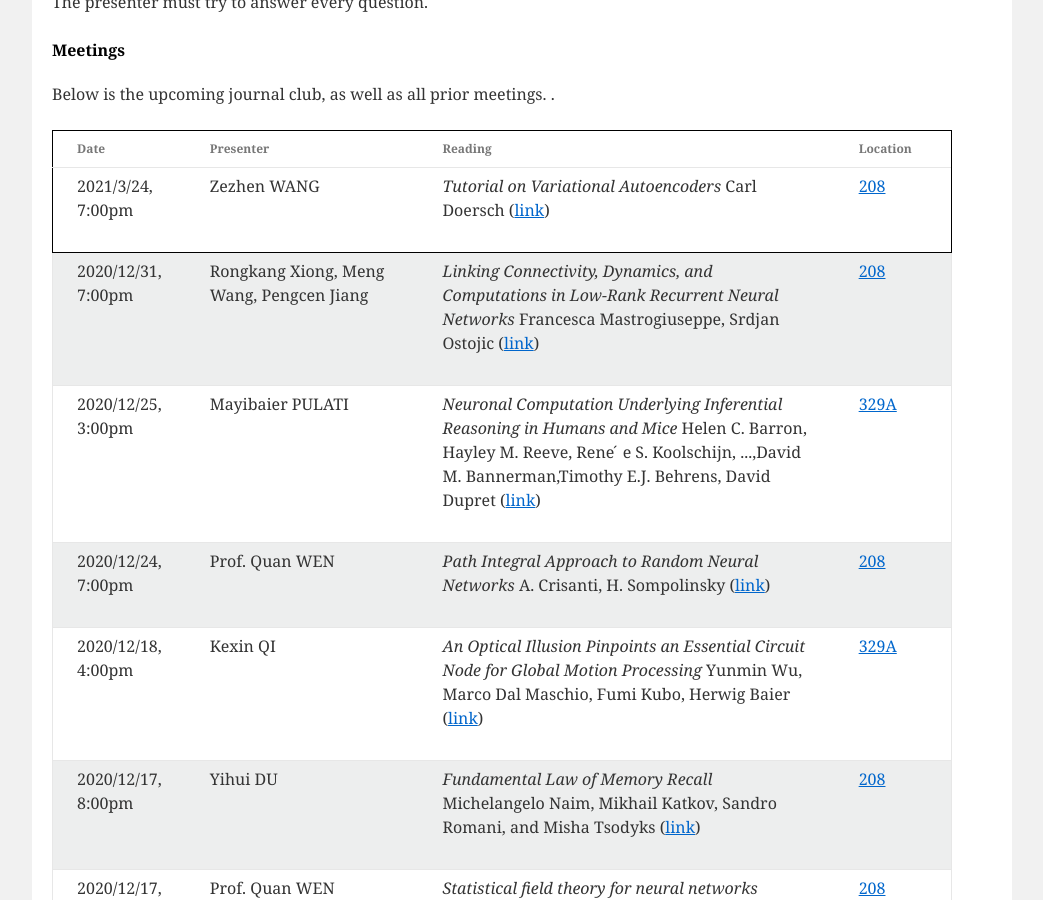
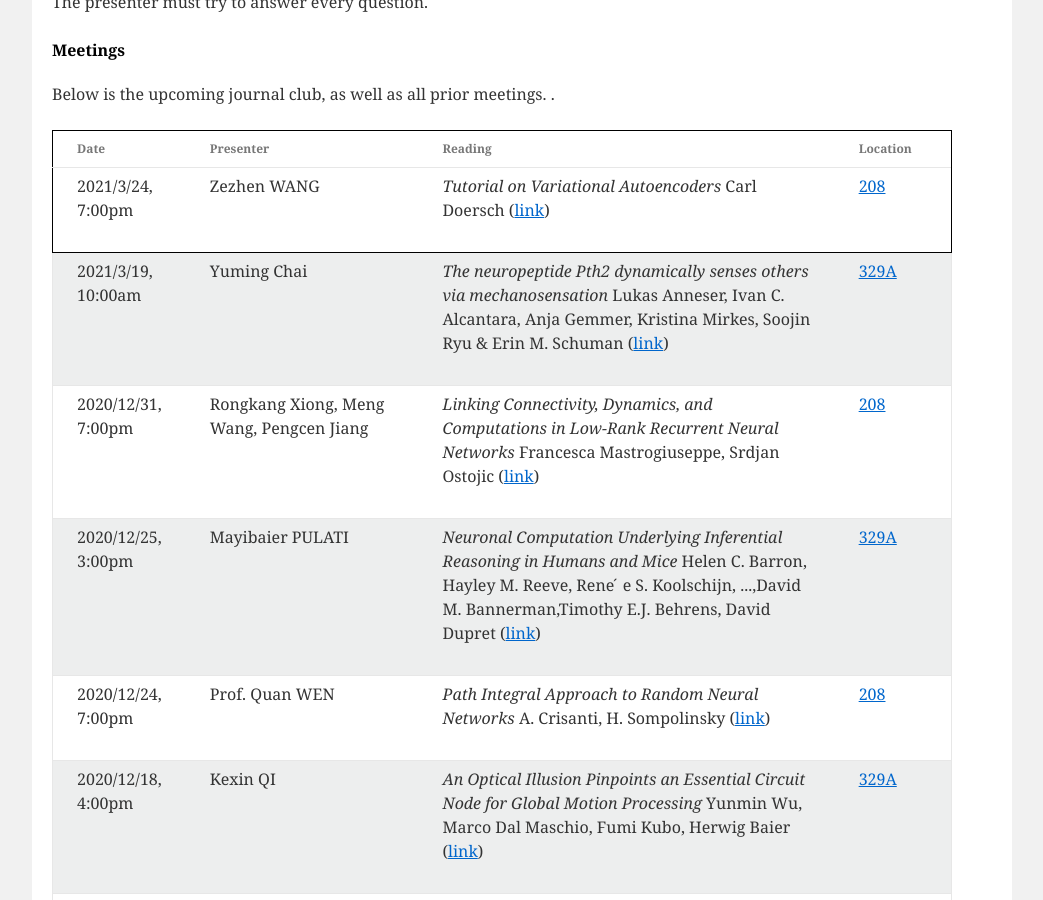
Before and after one commit to CNeuroUSTC/CNeuroUSTC.github.io, a Jekyll site: the page built from index.html, in a window 1280 px wide and 900 px high, scrolled down 964 px. Shown: the whole window, without its empty margins (118-1161 px from the left). Built offline with Jekyll 4.4.1, drawn with Linux system fonts in a browser that asks for light colours.

Commit message:
paper: "The neuropeptide Pth2 dynamically senses others via mechanosensation"    url: "https://www.nature.com/articles/s41586-020-2988-z"    pdf: "None"    authors: "Lukas Anneser, Ivan C. Alcantara, Anja Gemmer, Kristina Mirkes, Soojin Ryu & Erin M. Schuman"    location: <a href="https://map.baidu.com/search/%E4%B8%AD%E5%9B%BD%E7%A7%91%E5%AD%A6%E6%8A%80%E6%9C%AF%E5%A4%A7%E5%AD%A6(%E8%A5%BF%E6%A0%A1%E5%8C%BA)-%E7%94%9F%E5%91%BD%E7%A7%91%E5%AD%A6%E5%A4%A7%E6%A5%BC/@13054067.545,3720295.44,19z?querytype=s&da_src=shareurl&wd=%E4%B8%AD%E5%9B%BD%E7%A7%91%E5%AD%A6%E6%8A%80%E6%9C%AF%E5%A4%A7%E5%AD%A6(%E8%A5%BF%E6%A0%A1%E5%8C%BA)-%E7%94%9F%E5%91%BD%E7%A7%91%E5%AD%A6%E5%A4%A7%E6%A5%BC&c=127&src=0&wd2=%E5%90%88%E8%82%A5%E5%B8%82%E8%9C%80%E5%B1%B1%E5%8C%BA&pn=0&sug=1&l=13&b=(13043472.77821802,3712418.4285550946;13063946.357629184,3730135.2423363887)&from=webmap&biz_forward=%7B%22scaler%22:2,%22styles%22:%22pl%22%7D&sug_forward=f2f7c92a9921ecdbb54f5426&device_ratio=2">329A</a>

```diff
--- a/_data/meeting_info.yml
+++ b/_data/meeting_info.yml
@@ -5,6 +5,14 @@
   pdf: "None"
   authors: "Carl Doersch"
   location: <a href="https://map.baidu.com/search/%E4%B8%AD%E5%9B%BD%E7%A7%91%E5%AD%A6%E6%8A%80%E6%9C%AF%E5%A4%A7%E5%AD%A6(%E8%A5%BF%E6%A0%A1%E5%8C%BA)-%E7%94%9F%E5%91%BD%E7%A7%91%E5%AD%A6%E5%A4%A7%E6%A5%BC/@13054067.545,3720295.44,19z?querytype=s&da_src=shareurl&wd=%E4%B8%AD%E5%9B%BD%E7%A7%91%E5%AD%A6%E6%8A%80%E6%9C%AF%E5%A4%A7%E5%AD%A6(%E8%A5%BF%E6%A0%A1%E5%8C%BA)-%E7%94%9F%E5%91%BD%E7%A7%91%E5%AD%A6%E5%A4%A7%E6%A5%BC&c=127&src=0&wd2=%E5%90%88%E8%82%A5%E5%B8%82%E8%9C%80%E5%B1%B1%E5%8C%BA&pn=0&sug=1&l=13&b=(13043472.77821802,3712418.4285550946;13063946.357629184,3730135.2423363887)&from=webmap&biz_forward=%7B%22scaler%22:2,%22styles%22:%22pl%22%7D&sug_forward=f2f7c92a9921ecdbb54f5426&device_ratio=2">208</a>
+
+- presenter: Yuming Chai
+  date: 2021/3/19, 10:00am
+  paper: "The neuropeptide Pth2 dynamically senses others via mechanosensation"
+  url: "https://www.nature.com/articles/s41586-020-2988-z"
+  pdf: "None"
+  authors: "Lukas Anneser, Ivan C. Alcantara, Anja Gemmer, Kristina Mirkes, Soojin Ryu & Erin M. Schuman"
+  location: <a href="https://map.baidu.com/search/%E4%B8%AD%E5%9B%BD%E7%A7%91%E5%AD%A6%E6%8A%80%E6%9C%AF%E5%A4%A7%E5%AD%A6(%E8%A5%BF%E6%A0%A1%E5%8C%BA)-%E7%94%9F%E5%91%BD%E7%A7%91%E5%AD%A6%E5%A4%A7%E6%A5%BC/@13054067.545,3720295.44,19z?querytype=s&da_src=shareurl&wd=%E4%B8%AD%E5%9B%BD%E7%A7%91%E5%AD%A6%E6%8A%80%E6%9C%AF%E5%A4%A7%E5%AD%A6(%E8%A5%BF%E6%A0%A1%E5%8C%BA)-%E7%94%9F%E5%91%BD%E7%A7%91%E5%AD%A6%E5%A4%A7%E6%A5%BC&c=127&src=0&wd2=%E5%90%88%E8%82%A5%E5%B8%82%E8%9C%80%E5%B1%B1%E5%8C%BA&pn=0&sug=1&l=13&b=(13043472.77821802,3712418.4285550946;13063946.357629184,3730135.2423363887)&from=webmap&biz_forward=%7B%22scaler%22:2,%22styles%22:%22pl%22%7D&sug_forward=f2f7c92a9921ecdbb54f5426&device_ratio=2">329A</a>
 
 - presenter: Rongkang Xiong, Meng Wang, Pengcen Jiang
   date: 2020/12/31, 7:00pm
```
